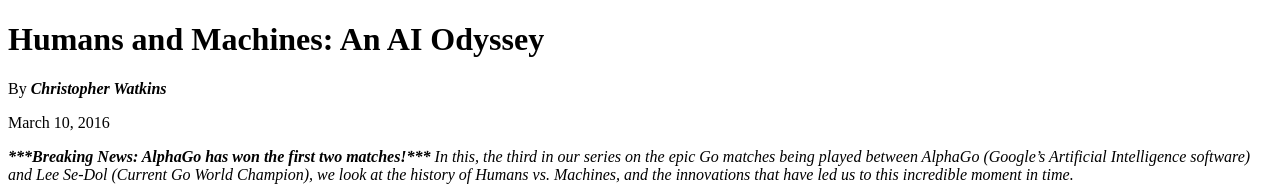
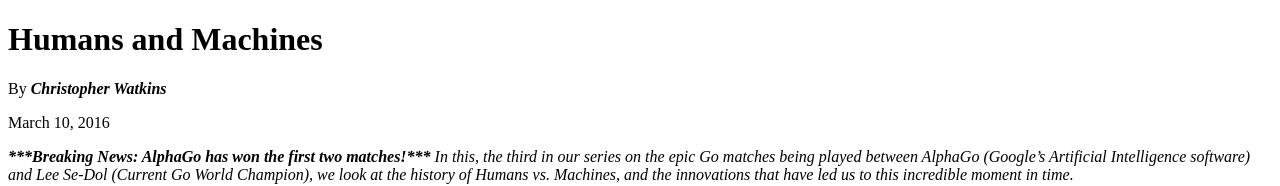
Before and after one commit to maandeep1484/hacktoberfest1, a plain HTML site: page index.html in a window 1280 px wide. Shown: the top 186 px of the page. Drawn offline with Linux system fonts and the light colour scheme.

Commit message:
Update index.html

```diff
--- a/index.html
+++ b/index.html
@@ -8,7 +8,7 @@
     <!-- This was adapted from: http://blog.udacity.com/2016/03/humans-vs-machines-an-ai-odyssey-2.html -->
     <!-- Format this text to match the mockup exactly! -->
     <h1>
-      Humans and Machines: An AI Odyssey
+      Humans and Machines
     </h1>
   <p>
     By
```
